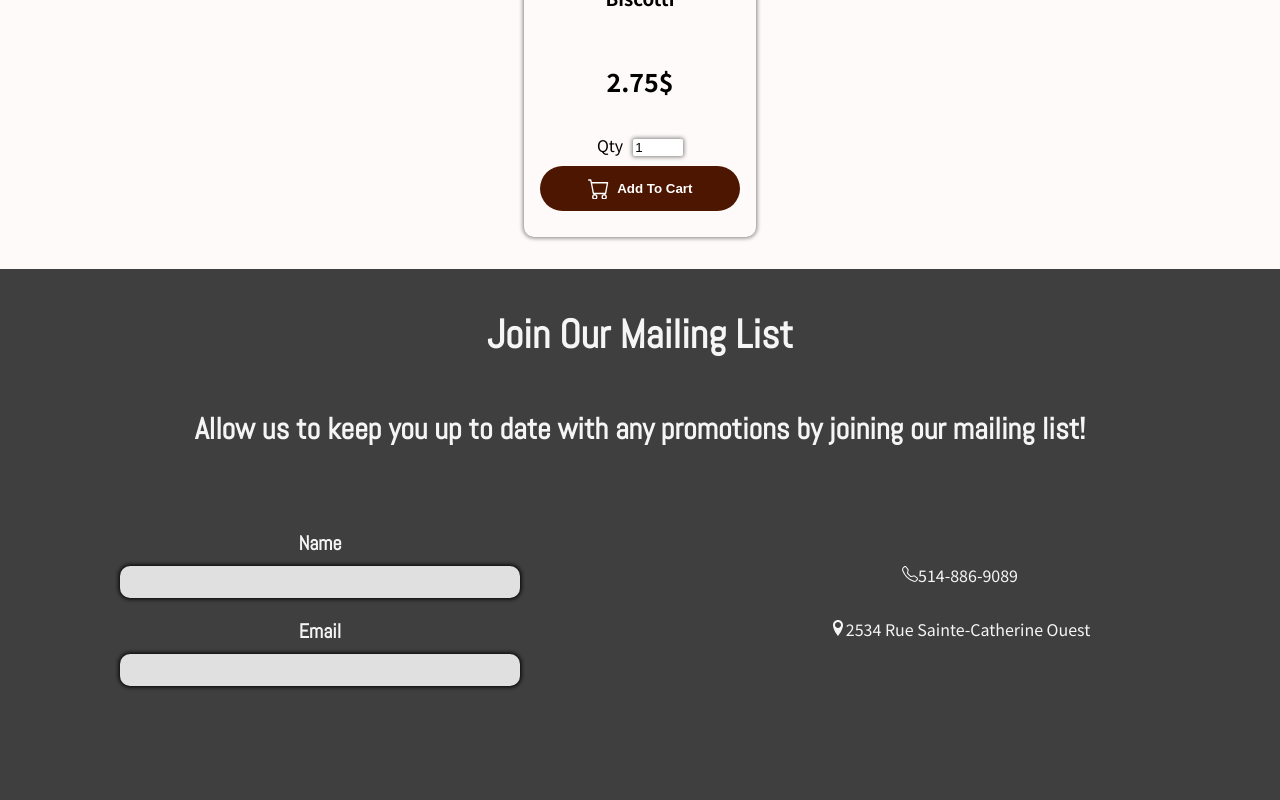
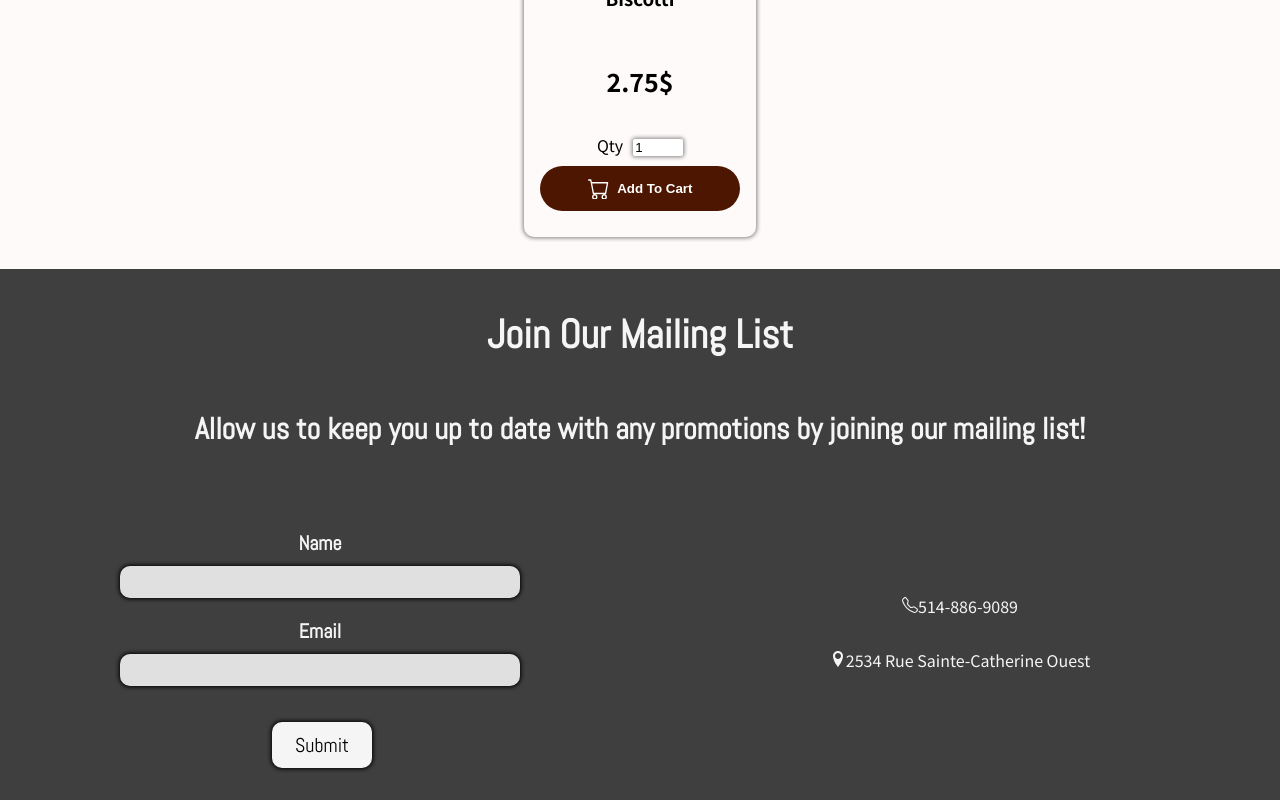
Before and after one commit to stefanomusicman/food-order-app, a React (Create React App) app: page / in a window 1280 px wide. Shown: the part 1345-2145 px from the top of the page. Before the commit the page ends 2083 px from the top, so only its background shows below. Built offline with nearby package versions, Linux system fonts and the light colour scheme; a web font is replaced by a local one.

Commit message:
email list form updated

```diff
--- a/src/Components/Footer/ContactForm.js
+++ b/src/Components/Footer/ContactForm.js
@@ -1,9 +1,35 @@
-import React from "react";
+import React, { useState } from "react";
 import { BsTelephone } from 'react-icons/bs';
 import { ImLocation } from 'react-icons/im'
 import classes from './ContactForm.module.css';
 
 const ContactForm = () => {
+
+    const [name, setName] = useState('');
+    const [email, setEmail] = useState('');
+
+    const nameHandler = (event) => {
+        setName(event.target.value);
+    }
+
+    const emailHandler = (event) => {
+        setEmail(event.target.value);
+    }
+
+    const formSubmitHandler = (event) => {
+        event.preventDefault();
+
+        const formInfo = {
+            name: name,
+            email: email
+        }
+
+        console.log(formInfo);
+
+        setName('');
+        setEmail('');
+    }
+
     return (
         <>
             <div className={classes['footer-top']}>
@@ -12,15 +38,16 @@ const ContactForm = () => {
             </div>
             <div className={classes['main-container']}>
                 <div className={classes['form-container']}>
-                    <form id='clientForm'>
+                    <form onSubmit={formSubmitHandler} id='clientForm'>
                         <div className={classes.name}>
                             <label htmlFor="name">Name</label>
-                            <input id='name' type='text' />
+                            <input onChange={nameHandler} value={name} id='name' type='text' ></input>
                         </div>
                         <div className={classes.phone}>
                             <label htmlFor="email">Email</label>
-                            <input id='email' type='text' />
+                            <input onChange={emailHandler} value={email} id='email' type='text' ></input>
                         </div>
+                        <button className={classes['email-list__submit']} type="submit">Submit</button>
                     </form>
                     {/* <textarea form="clientForm">What can we do for you?</textarea> */}
                 </div>
--- a/src/Components/Footer/ContactForm.module.css
+++ b/src/Components/Footer/ContactForm.module.css
@@ -106,3 +106,25 @@ textarea {
 .address {
     color: whitesmoke;
 }
+
+.email-list__submit {
+    font-family: 'Abel';
+    font-size: 20px;
+    width: 5em;
+    padding: 10px;
+    background-color: whitesmoke;
+    border: none;
+    border-radius: 10px;
+    box-shadow: 0px 0px 4px 1px black;
+    margin-top: 0.8em;
+    cursor: pointer;
+    transition: transform 300ms;
+    margin-left: 38%;
+}
+
+.email-list__submit:hover,
+.email-list__submit:active {
+    background-color: black;
+    color: whitesmoke;
+    transform: scale(1.1);
+}
```
